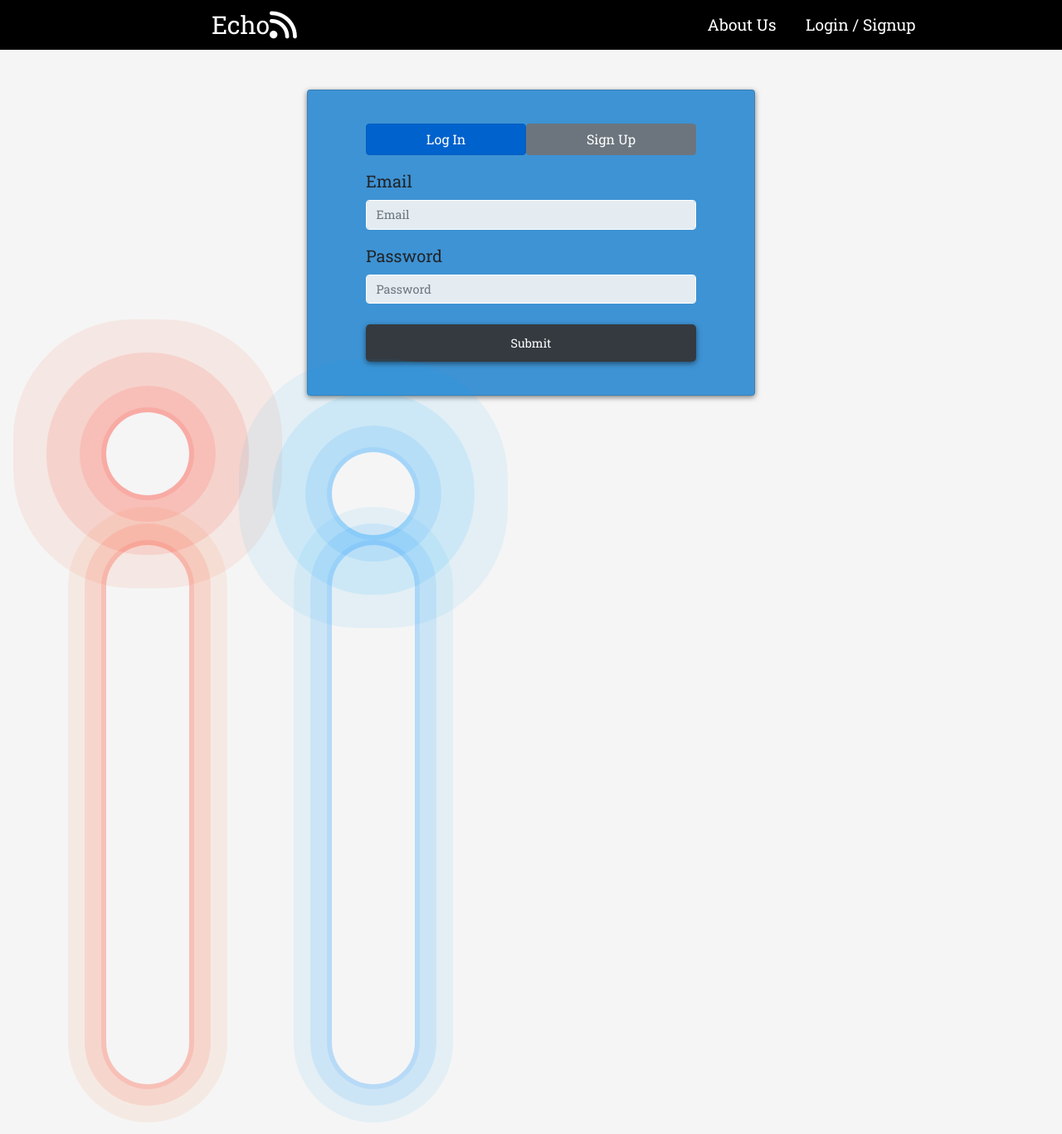
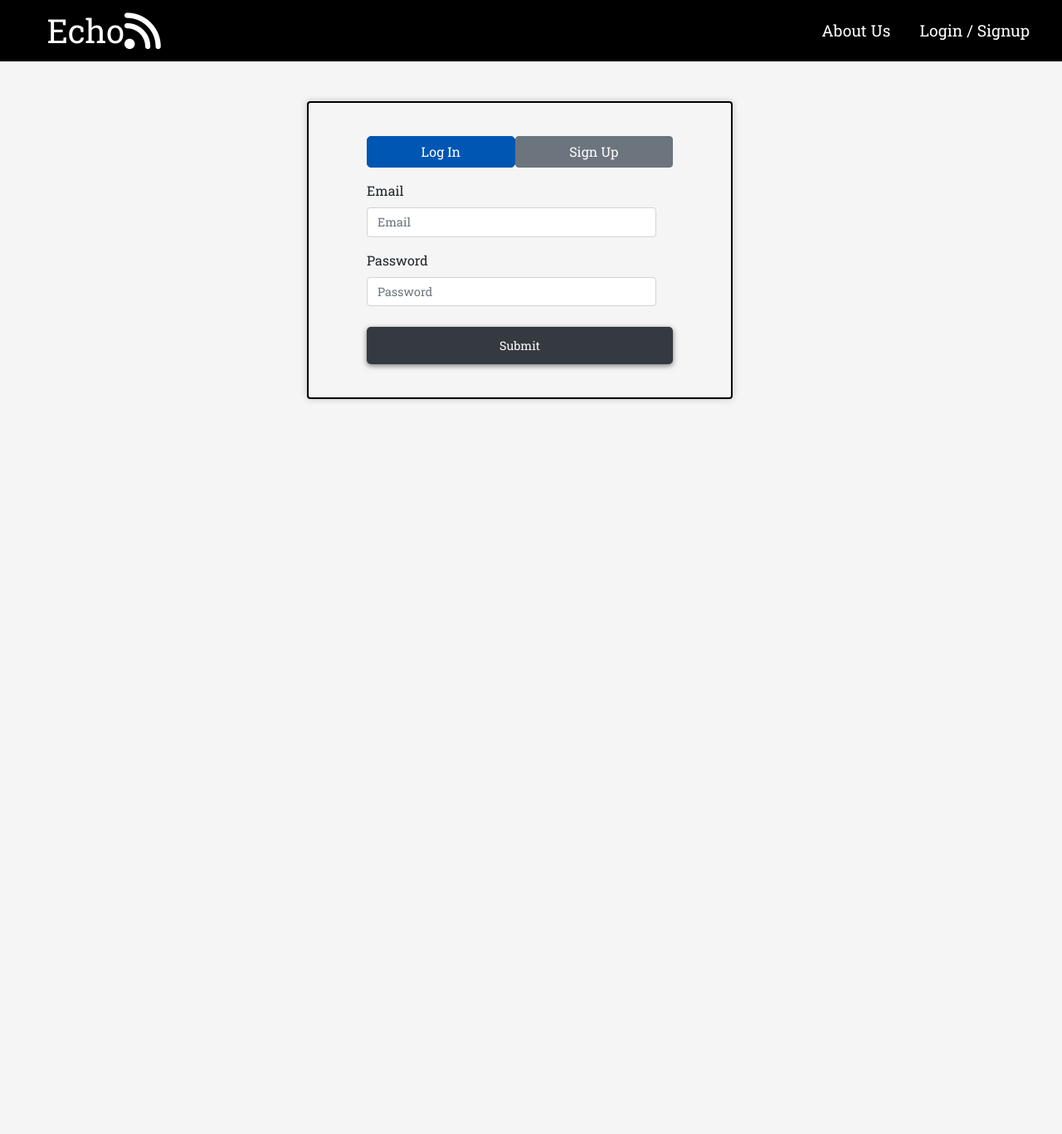
Before and after one commit to D1LLY/COP4331-smallproj, a PHP site: page /login.html in a window 1280 px wide. Shown: the whole page at 83% size. Run offline with PHP 8.4, Linux system fonts and the light colour scheme; some libraries are stand-ins or nearby versions.

Commit message:
Update login.css

```diff
--- a/frontend/css/login.css
+++ b/frontend/css/login.css
@@ -1,37 +1,34 @@
 /* Header */
 
-.navbar.bg-dark {
+.navbar {
     background-color: #000 !important;
-    padding: 7px 0px;
 }
 
-.navbar h1 {
-    font-size: 30px;
-    margin-left: 8em;
-}
-.navbar-brand {
-    color: #fff;
+.navbar .container,
+.navbar .container-fluid {
+    width: 100%;
 }
 
-.brand-logo {
-    margin-left: 5px;
-    height: 30px;
-    width: auto;
+.rotated-icon {
+    transform: rotate(45deg) !important;
 }
 
-.navbar {
-    width: 100%;
-    padding-right: 5px;
+.navbar-brand {
+    font-size: 2.5rem !important;
+    padding-left: 5px;
 }
 
-.navbar .container, .navbar .container-fluid {
-    width: 100%;
+.navbar-brand .fa-wifi {
+    font-size: 2rem;
+}
+
+.nav-link {
+    color: #fff !important;
 }
 
 .navbar .navbar-nav .nav-link {
     color: #fff !important;
     font-size: 1.2rem;
-    margin-right: 8em;
 }
 
 .navbar .navbar-nav .nav-item:first-child .nav-link {
@@ -39,20 +36,34 @@
 }
 
 /* Auth Toggle Buttons */
-
+/* Active button styling */
 .btn-primary.active,
-.btn-primary:active {
-    background-color: #007bff;
-    border-color: #007bff;
+.btn-secondary.active {
+    background-color: #0056b3;
+    /* Dark blue */
+    border-color: #0056b3;
 }
 
-.btn-secondary.active,
-.btn-secondary:active {
-    background-color: #6c757d;
-    border-color: #6c757d;
+/* Button hover and focus states for active buttons */
+.btn-primary.active:hover,
+.btn-primary.active:focus,
+.btn-secondary.active:hover,
+.btn-secondary.active:focus {
+    background-color: #004a9f;
+    /* Slightly darker blue on hover/focus */
+    border-color: #004a9f;
 }
 
 /* Toggle Links */
+.toggle-link.active,
+.btn-primary.active,
+.btn-secondary.active {
+    color: #fff;
+    background-color: #0056b3;
+    /* Dark blue color */
+    border-radius: 5px;
+}
+
 .auth-toggle {
     text-align: center;
     margin-bottom: 20px;
@@ -65,44 +76,121 @@
     font-weight: 500;
 }
 
-.toggle-link.active {
-    color: #fff;
-    background-color: #007bff;
-    border-radius: 5px;
-}
+/* Login & Signup Box */
 
-/* Login & Signup Box */
 .card {
-    background-color: rgba(15, 122, 204, 0.793);
+    border: 2px solid #000 !important;
+    border-radius: 4px;
+    box-shadow: 0 0 8px rgba(0, 0, 0, 0.2);
+    margin-bottom: 20px;
+    background: transparent !important;
     padding: 20px 50px;
-    border-radius: 4px;
-    box-shadow: 0px 2px 6px 0px rgba(0, 0, 0, 0.5);
-    margin-bottom: 20px;
-    /* Add space below the card */
+    width: 95%;
+    height: auto;
 }
 
 .card .card-body h2 {
     font-size: 2rem;
-    /* Larger font size for titles */
 }
 
-.card .form-group label {
-    font-size: 20px;
+.card .form-group-lg .form-control {
+    padding: 15px;
+    margin-bottom: 20px;
 }
 
 .card .form-control {
-    width: 100%;
-    padding: 0.8em;
-    font-size: 0.9em;
-    outline: none;
-    border: 1px solid white;
-    border-radius: 4px;
-    background-color: rgba(245, 245, 245, 0.907);
+    width: calc(100% - 20px);
+    /* Adjust the width as needed */
 }
 
-.card .form-control:focus {
-    background-color: white;
+/* Form Control */
+
+.form-control {
+    position: relative;
+    width: 100%;
+    font-size: 0.9em;
+    border: 1px solid #ced4da;
+    border-radius: 4px;
+    background-color: #ffffff;
+    background-clip: padding-box; /* Prevents background color from extending to the border area, it could also be 'border-box' depending on your needs */
+    padding-right: 2.375rem;
+    transition: border-color .15s ease-in-out, box-shadow .15s ease-in-out;
+    line-height: normal;
 }
+
+/* Style the pseudo-elements for valid and invalid icons */
+.form-control.is-valid::after,
+.form-control.is-invalid::after {
+    content: '';
+    position: absolute;
+    right: 10px; /* Adjust as needed */
+    top: 50%;
+    transform: translateY(-50%);
+    font-family: 'Font Awesome 5 Free'; /* Font Awesome must be loaded */
+    display: block;
+}
+
+.form-control.is-valid::after {
+    content: '\f00c'; /* Font Awesome check icon */
+    color: #28a745; /* Bootstrap success color */
+}
+
+.form-control.is-invalid::after {
+    content: '\f00d'; /* Font Awesome times icon */
+    color: #dc3545; /* Bootstrap danger color */
+}
+
+.form-control:focus {
+    border-color: #80bdff;
+    outline: none;
+    box-shadow: none;
+    /* box-shadow: 0 0 0 0.2rem rgba(0, 123, 255, .25); */
+}
+
+/* Input group text/icon container */
+
+.input-group-text {
+    background-color: transparent;
+    border: none;
+    position: absolute;
+    right: 10px;
+    top: 0;
+    bottom: 0;
+    display: flex;
+    align-items: center;
+    justify-content: center;
+    pointer-events: none;
+    z-index: 3;
+}
+
+/* Validation Icons */
+
+.valid-icon,
+.invalid-icon {
+    display: none;
+}
+
+.form-control.is-valid~.input-group-append .valid-icon {
+    display: block;
+    color: #28a745; /* Green check color */
+}
+
+.form-control.is-invalid~.input-group-append .invalid-icon {
+    display: block;
+    color: #dc3545; /* Red cross color */
+}
+
+.form-control.is-valid {
+    background-color: #d4edda;
+    border-color: #28a745;
+}
+
+.form-control.is-invalid {
+    background-color: #f8d7da;
+    border-color: #dc3545;
+}
+
+/* Button Styles */
 
 .card button.btn-block {
     width: 100%;
@@ -119,24 +207,52 @@
     font-size: 0.9rem;
 }
 
-.valid-feedback {
-    color: green;
-    display: none;
-    /* Hidden by default */
+/* Active button styling */
+.btn-primary.active,
+.btn-secondary.active {
+    background-color: #0056b3 !important;
+    color: white;
 }
 
-.invalid-feedback {
-    color: red;
-    display: none;
-    /* Hidden by default */
+/* Non-active state should use the secondary color */
+.btn-secondary:not(.active) {
+    background-color: #6c757d !important; /* Bootstrap secondary color */
+    color: #fff !important;
+}
+
+/* Styles for hover state */
+.btn-primary:hover,
+.btn-secondary:hover {
+    background-color: #004a9f !important;
+    /* Slightly darker blue on hover */
+}
+
+/* Styles for the active state after being clicked */
+.btn-primary:not(:disabled):not(.disabled).active,
+.btn-primary:not(:disabled):not(.disabled):active,
+.show>.btn-primary.dropdown-toggle {
+    background-color: #0056b3 !important;
+    /* Dark blue */
+    border-color: #0056b3 !important;
+}
+
+.btn-secondary:not(:disabled):not(.disabled).active,
+.btn-secondary:not(:disabled):not(.disabled):active,
+.show>.btn-secondary.dropdown-toggle {
+    background-color: #545b62 !important;
+    /* Dark grey */
+    border-color: #545b62 !important;
 }
 
 /* Correcting previous input alignment */
-input[type=email], input[type=password], input[type=text] {
+input[type=email],
+input[type=password],
+input[type=text] {
     text-align: left;
 }
 
 /* Responsiveness */
+
 @media (max-width: 768px) {
     .card {
         width: 90%;
@@ -144,112 +260,8 @@ input[type=email], input[type=password], input[type=text] {
     }
 }
 
-/* animation */
-.animation{
-    display: flex;
-}
-
-/* body R */
-@keyframes ripple1 {
-    0% {
-      box-shadow: 0 0 0 0 rgba(255, 0, 0, 0.1),
-                  0 0 0 20px rgba(255, 0, 0, 0.1),
-                  0 0 0 40px rgba(255, 98, 0, 0.1);
-    }
-    100% {
-      box-shadow: 0 0 0 20px rgba(255, 0, 0, 0.1),
-                  0 0 0 40px rgba(255, 136, 0, 0.1),
-                  0 0 0 60px rgba(255, 102, 0, 0);
+@media (max-width: 576px) {
+    .input-group .input-group-append {
+        right: 10px; /* Adjust as needed */
     }
 }
-/* body Blue */
-@keyframes ripple2 {
-    0% {
-      box-shadow: 0 0 0 0 rgba(0, 132, 255, 0.1),
-                  0 0 0 20px rgba(0, 132, 255, 0.1),
-                  0 0 0 40px rgba(0, 162, 255, 0.1);
-    }
-    100% {
-      box-shadow: 0 0 0 20px rgba(0, 132, 255, 0.1),
-                  0 0 0 40px rgba(0, 162, 255, 0.1),
-                  0 0 0 60px rgba(0, 183, 255, 0);
-    }
-}
-
-/* ripple head R */
-@keyframes ripple3 {
-    0% {
-      box-shadow: 0 0 0 0 rgba(255, 0, 0, 0.1),
-                  0 0 0 20px rgba(255, 38, 0, 0.1),
-                  0 0 0 60px rgba(255, 0, 0, 0.1),
-                  0 0 0 100px rgba(255, 64, 0, 0.1);
-    }
-    100% {
-      box-shadow: 0 0 0 20px rgba(255, 0, 0, 0.1),
-                  0 0 0 60px rgba(255, 8, 0, 0.1),
-                  0 0 0 100px rgba(255, 72, 0, 0.1),
-                  0 0 0 140px rgba(255, 98, 0, 0);
-    }
-}
-/* ripple head B */
-@keyframes ripple {
-    0% {
-      box-shadow: 0 0 0 0 rgba(0, 132, 255, 0.1),
-                  0 0 0 20px rgba(0, 132, 255, 0.1),
-                  0 0 0 60px rgba(0, 162, 255, 0.1),
-                  0 0 0 100px rgba(0, 162, 255, 0.1);
-    }
-    100% {
-      box-shadow: 0 0 0 20px rgba(0, 162, 255, 0.1),
-                  0 0 0 60px rgba(0, 162, 255, 0.1),
-                  0 0 0 100px rgba(0, 162, 255, 0.1),
-                  0 0 0 140px rgba(0, 162, 255, 0);
-    }
-}
-
-/* red head */
-.animation span:nth-child(2){
-    display: block;
-    left: 10%;
-    width: 100px;
-    height: 100px;
-    position: relative;
-    animation: ripple3 2s linear infinite;
-    border-radius: 100px;
-}
-/* red body */
-.animation span:nth-child(1) {
-    display: block;
-    position: fixed;
-    width: 100px;
-    height: 650px;
-    margin-top: 10em;
-    left: 10%;
-    /* position: relative; */
-    animation: ripple1 2s linear infinite;
-    border-radius: 100px;
-    /* radius = with/2 */
-}
-
-/* blue head*/
-.animation span:nth-child(3){
-    display: block;
-    margin-left: 300px;
-    margin-top: 3em;
-    width: 100px;
-    height: 100px;
-    position: relative;
-    animation: ripple 2s linear infinite;
-    border-radius: 100px;
-}
-/* blue body */
-.animation span:nth-child(4){
-    display: block;
-    position: fixed;
-    width: 100px;
-    height: 650px;
-    margin-top: 10em;
-    margin-left: 400px;
-    animation: ripple2 2s linear infinite;
-    border-radius: 100px;
-}
```
